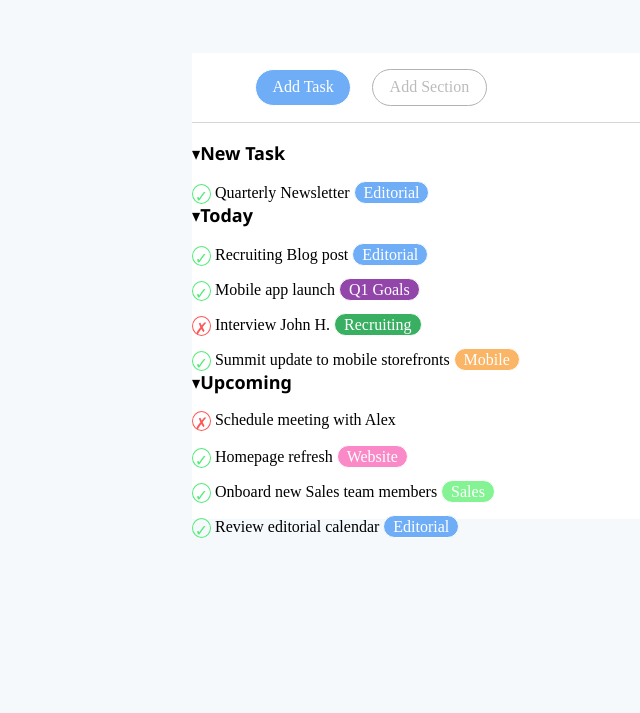
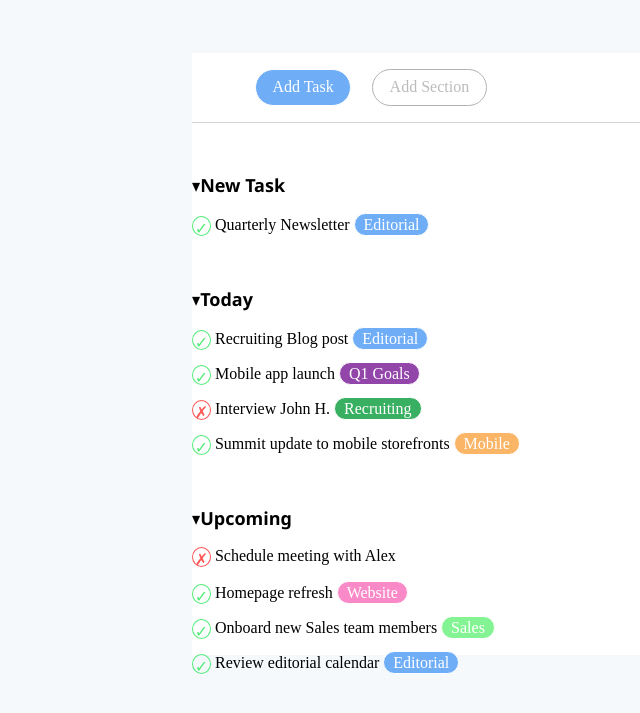
Before and after one commit to Davidepetrillo/html-css-toboolist, a plain HTML site: page index.html in a window 1280 px wide. Shown: the part 111-824 px from the top of the page, without its empty margins (0-640 px from the left). Before the commit the page ends 800 px from the top, so only its background shows below. Drawn offline with Linux system fonts and the light colour scheme.

Commit message:
commit 4 -risolti roblemi sezioni su html

```diff
--- a/index.html
+++ b/index.html
@@ -25,7 +25,7 @@
                 <p id="choice2">Add Section</p>
             </div>
 
-            <div id="sezione2">
+            <div class="sezione">
 
                     <p class="listheader">&dtrif;<b>New Task</b></p>
                     <div class="mini-sezione">
@@ -34,7 +34,7 @@
 
             </div>
 
-            <div id="sezione3">
+            <div class="sezione">
 
                     <p class="listheader">&dtrif;<b>Today</b></p>
                     <div class="mini-sezione">
@@ -52,7 +52,7 @@
 
             </div>
 
-            <div id="sezione4">
+            <div class="sezione">
 
                     <p class="listheader">&dtrif;<b>Upcoming</b></p>
                     <div class="mini-sezione">
```
